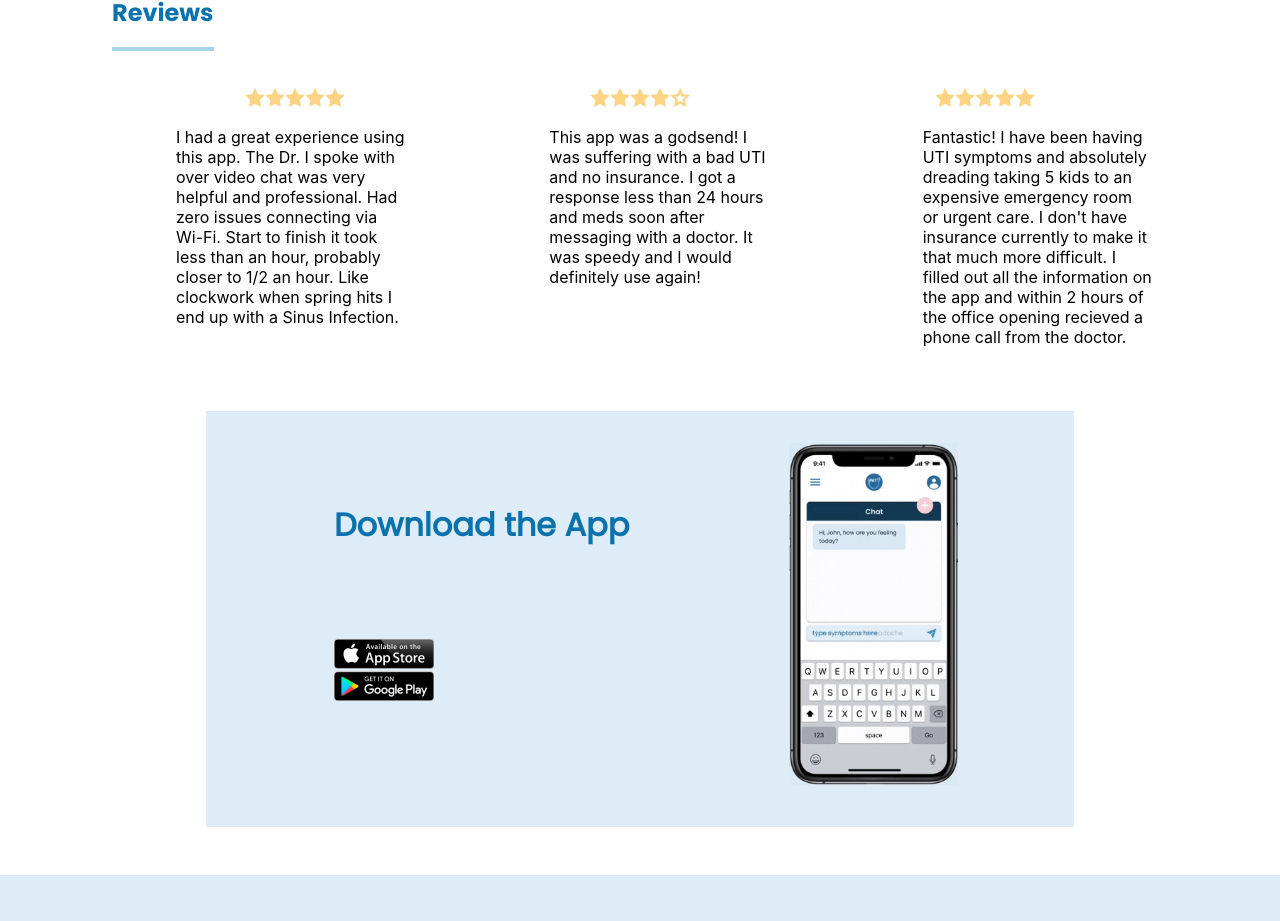
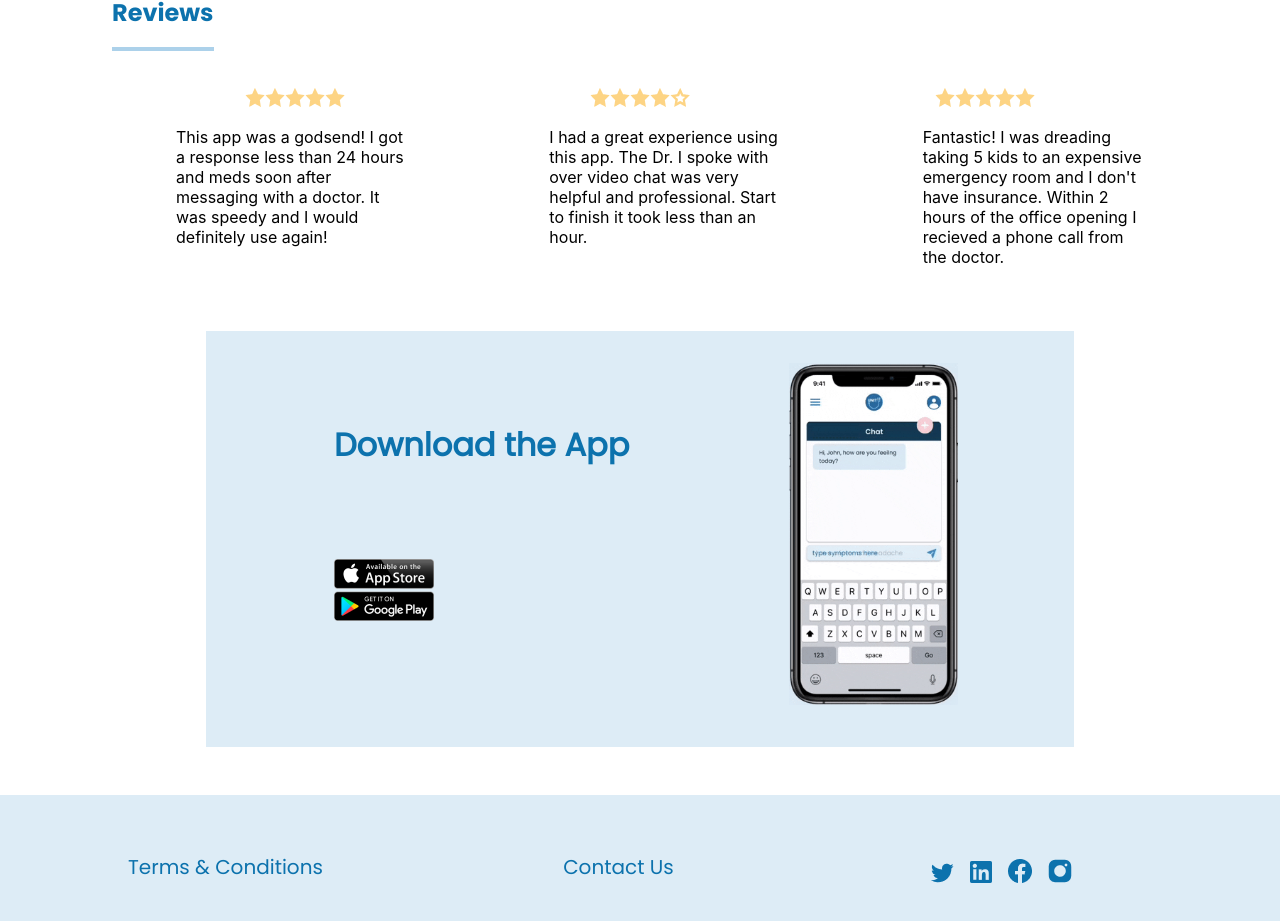
Before and after one commit to dylanwiafe/ey-hackathon-bstn, a React (Create React App) app: page / in a window 1280 px wide. Shown: the part 2115-3036 px from the top of the page. Built offline with nearby package versions, Linux system fonts and the light colour scheme.

Commit message:
Updated Reviews

```diff
--- a/src/components/Reviews/Reviews.jsx
+++ b/src/components/Reviews/Reviews.jsx
@@ -36,13 +36,13 @@ function Reviews() {
             </div>
             <div className="reviews__reviews">
                 <div className="reviews__txt">
-                    <p>I had a great experience using this app. The Dr. I spoke with over video chat was very helpful and professional. Had zero issues connecting via Wi-Fi. Start to finish it took less than an hour, probably closer to 1/2 an hour. Like clockwork when spring hits I end up with a Sinus Infection.</p>
+                    <p>This app was a godsend! I got a response less than 24 hours and meds soon after messaging with a doctor. It was speedy and I would definitely use again!</p>
                 </div>
                 <div className="reviews__txt">
-                    <p>This app was a godsend! I was suffering with a bad UTI and no insurance. I got a response less than 24 hours and meds soon after messaging with a doctor. It was speedy and I would definitely use again!</p>
+                    <p>I had a great experience using this app. The Dr. I spoke with over video chat was very helpful and professional. Start to finish it took less than an hour.</p>
                 </div>
                 <div className="reviews__txt">
-                    <p>Fantastic! I have been having UTI symptoms and absolutely dreading taking 5 kids to an expensive emergency room or urgent care. I don't have insurance currently to make it that much more difficult. I filled out all the information on the app and within 2 hours of the office opening recieved a phone call from the doctor. </p>
+                    <p>Fantastic! I was dreading taking 5 kids to an expensive emergency room and I don't have insurance. Within 2 hours of the office opening I recieved a phone call from the doctor. </p>
                 </div>
             </div>
         </div>
```
